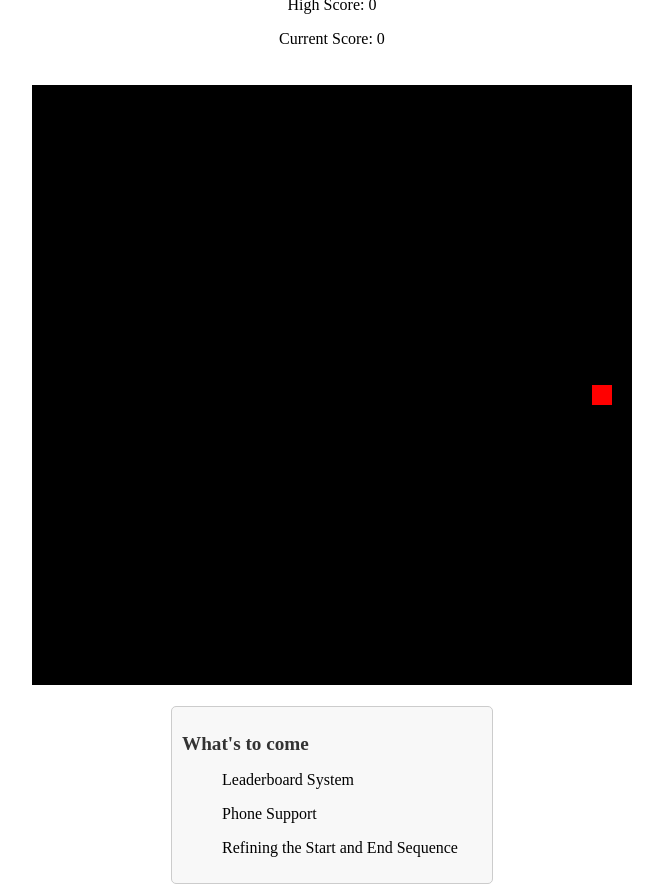
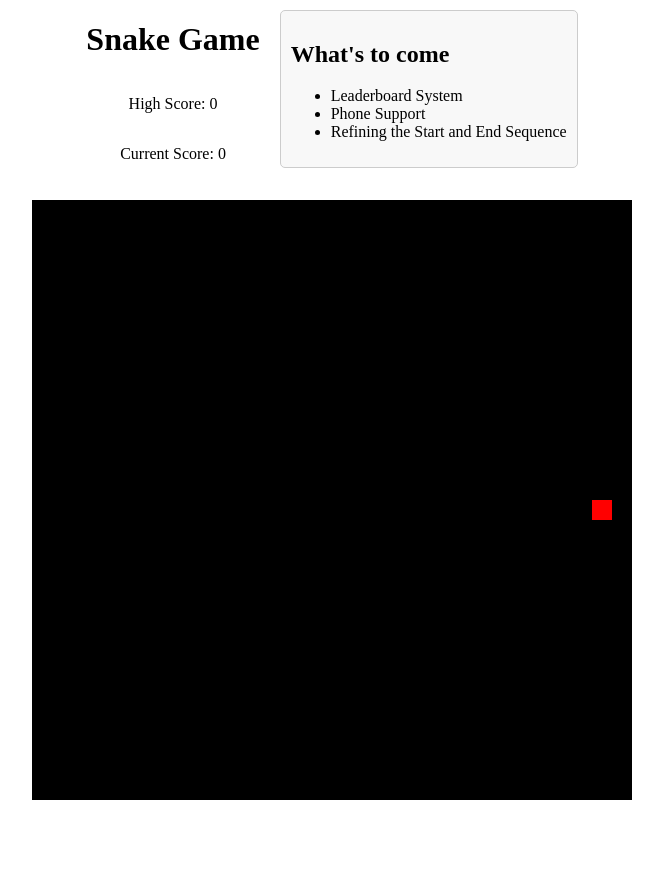
Before and after one commit to rlacyconnell/SnakeGame, a plain HTML site: page index.html in a window 1280 px wide. Shown: the whole page, without its empty margins (308-971 px from the left). After the commit the page ends 801 px from the top, so only its background shows below. Drawn offline with Linux system fonts and the light colour scheme.

Commit message:
fixed layout and looked through all code

```diff
--- a/index.html
+++ b/index.html
@@ -8,19 +8,22 @@
 </head>
 <body>
     <div id="container">
-        <h1>snake game</h1>
-        <p id="highScoreDisplay">High Score: 0</p> <!-- Display the high score -->
-        <p id="scoreDisplay">Current Score: 0</p>
+        <div id="title-and-scores">
+            <h1>Snake Game</h1>
+            <p id="highScoreDisplay">High Score: 0</p>
+            <p id="scoreDisplay">Current Score: 0</p>
+        </div>
+        <div id="announcements">
+            <h2>What's to come</h2>
+            <ul>
+                <li>Leaderboard System</li>
+                <li>Phone Support</li>
+                <li>Refining the Start and End Sequence</li>
+            </ul>
+        </div>
     </div>
     <canvas id="gameCanvas" width="600" height="600"></canvas>
-    <div id="announcements">
-        <h2>What's to come</h2>
-        <p>
-            <ul>Leaderboard System</ul>
-            <ul>Phone Support</ul>
-            <ul>Refining the Start and End Sequence</ul>
-        </p>
-    </div>
     <script src="script.js"></script>
 </body>
+
 </html>
--- a/script.js
+++ b/script.js
@@ -7,7 +7,7 @@ if (!highestScore) {
 }
 document.getElementById("highScoreDisplay").innerText = "High Score: " + highestScore;
 
-// Update highest score if needed
+// Update highest score
 function updateHighestScore() {
     if (score > highestScore) {
         highestScore = score;
@@ -16,27 +16,27 @@ function updateHighestScore() {
     }
 }
 
-// Get the canvas element
+// canvas element
 var canvas = document.getElementById("gameCanvas");
 var context = canvas.getContext('2d');
 
-// Define the snake
+// snake
 var snake = [
     { x: 10, y: 10 } // head of the snake
 ];
 
-// Size and color of the snake
+// Size and color of snake
 var segmentSize = 20; // size for each segment
 var snakeColor = "green";
 
-// Define the snake direction
+// snake starting direction
 var snakeDirection = 'right';
 
-// Define the apple
+// apple
 var apple = {
-    x: Math.floor(Math.random() * (canvas.width / segmentSize)), // random x coordinate within the canvas width
-    y: Math.floor(Math.random() * (canvas.height / segmentSize)), // random y coordinate within the canvas height
-    color: "red" // Color of the apple
+    x: Math.floor(Math.random() * (canvas.width / segmentSize)),
+    y: Math.floor(Math.random() * (canvas.height / segmentSize)),
+    color: "red"
 };
 
 let score = 0;
@@ -47,28 +47,28 @@ function updateScore() {
 // Event listener for keyboard input
 document.addEventListener('keydown', function(event) {
     switch(event.keyCode) {
-        case 37: // left arrow
+        case 37: // left
             if (snakeDirection !== 'right') {
                 snakeDirection = 'left';
             }
             break;
-        case 38: // up arrow
+        case 38: // up
             if (snakeDirection !== 'down') {
                 snakeDirection = 'up';
             }
             break;
-        case 39: // right arrow
+        case 39: // right
             if (snakeDirection !== 'left') {
                 snakeDirection = 'right';
             }
             break;
-        case 40: // down arrow
+        case 40: // down
             if (snakeDirection !== 'up') {
                 snakeDirection = 'down';
             }
             break;
         case 32: // spacebar
-            // Handle spacebar press (if needed)
+            // play/pause maybe?
             break;
     }
 });
@@ -76,7 +76,7 @@ document.addEventListener('keydown', function(event) {
 //snake movement
 function moveSnake() {
     //moving the head
-    var newHead = {x: snake[0].x, y: snake[0].y}; //new head segment
+    var newHead = {x: snake[0].x, y: snake[0].y}; //new head piece
     switch (snakeDirection) {
         case 'up':
             newHead.y--;
@@ -92,34 +92,34 @@ function moveSnake() {
             break;
     }
 
-    // Check if the new head position collides with the apple
+    // head collision with apple
     if (newHead.x === apple.x && newHead.y === apple.y) {
-        // Increase the score
+
         score++;
-        // Update score display
+
         updateScore();
-        // Update high score if needed
+
         updateHighestScore();
 
-        // Generate a new random position for the apple
+        // apple spawner
         apple.x = Math.floor(Math.random() * (canvas.width / segmentSize));
         apple.y = Math.floor(Math.random() * (canvas.height / segmentSize));
 
-        // Instead of pushing a new segment, simply don't pop the tail segment
+
     } else {
-        // Remove the last segment to maintain the snake's length
+
         snake.pop();
     }
 
-    // Add the new head segment to the beginning of the array
+    // Add the new head segment to the array
     snake.unshift(newHead);
 }
 
-// Define a variable to track game over state
+// game over state
 let gameOver = false;
 
-// Define the speed of the game (in milliseconds)
-const gameSpeed = 100; // Adjust this value to change the speed (higher value for slower speed)
+// game speed milliseconds
+const gameSpeed = 100;
 
 function gameLoop() {
 
@@ -144,7 +144,7 @@ function gameLoop() {
         context.fillRect(segment.x * segmentSize, segment.y * segmentSize, segmentSize, segmentSize);
     });
 
-    // Check for collision
+    // collision check
     for (let i = 1; i < snake.length; i++) { // Start from index 1 instead of 0
         if (snake[0].x === snake[i].x && snake[0].y === snake[i].y) {
             console.log("Game Over: Collision with itself");
@@ -153,13 +153,13 @@ function gameLoop() {
         }
     }
 
-    // Check for collision with boundaries
+    // collision with boundaries
     if (snake[0].x < 0 || snake[0].x >= canvas.width / segmentSize ||
         snake[0].y < 0 || snake[0].y >= canvas.height / segmentSize ||
         snake[0].x >= canvas.width || snake[0].y >= canvas.height) {
         console.log("Game Over: Collision with boundaries");
         gameOver = true; // Set game over flag
-        return; // Exit the loop to prevent further checks
+        return; // Exit the loop
     }
 
     // Continue the game loop after a delay
--- a/styles.css
+++ b/styles.css
@@ -8,42 +8,26 @@ body {
 }
 
 #container {
-    text-align: center;
-    margin-bottom: 20px; /* Adjust as needed */
+    display: flex;
+    align-items: center;
 }
 
-canvas {
-    border: 1px solid white;
-    background-color: #000000;
-}
-
-#endScreen {
-    position: absolute;
-    top: 50%;
-    left: 50%;
-    transform: translate(-50%, -50%);
-    text-align: center;
-    background-color: rgba(0, 0, 0, 0.5);
-    padding: 20px;
-    border-radius: 10px;
-    color: white;
+#title-and-scores {
+    display: flex;
+    flex-direction: column;
+    align-items: center;
+    margin-right: 20px; /* Adjust as needed */
 }
 
 #announcements {
-    margin-top: 20px; /* Adjust margin as needed */
     padding: 10px;
     background-color: #f8f8f8;
     border: 1px solid #ccc;
     border-radius: 5px;
-    width: 300px; /* Adjust width as needed */
 }
 
-#announcements h2 {
-    font-size: 1.2em;
-    color: #333;
+canvas {
+    margin-top: 20px; /* Adjust as needed */
+    border: 1px solid white;
+    background-color: #000000;
 }
-
-#announcements p {
-    font-size: 1em;
-    color: #666;
-}
```
